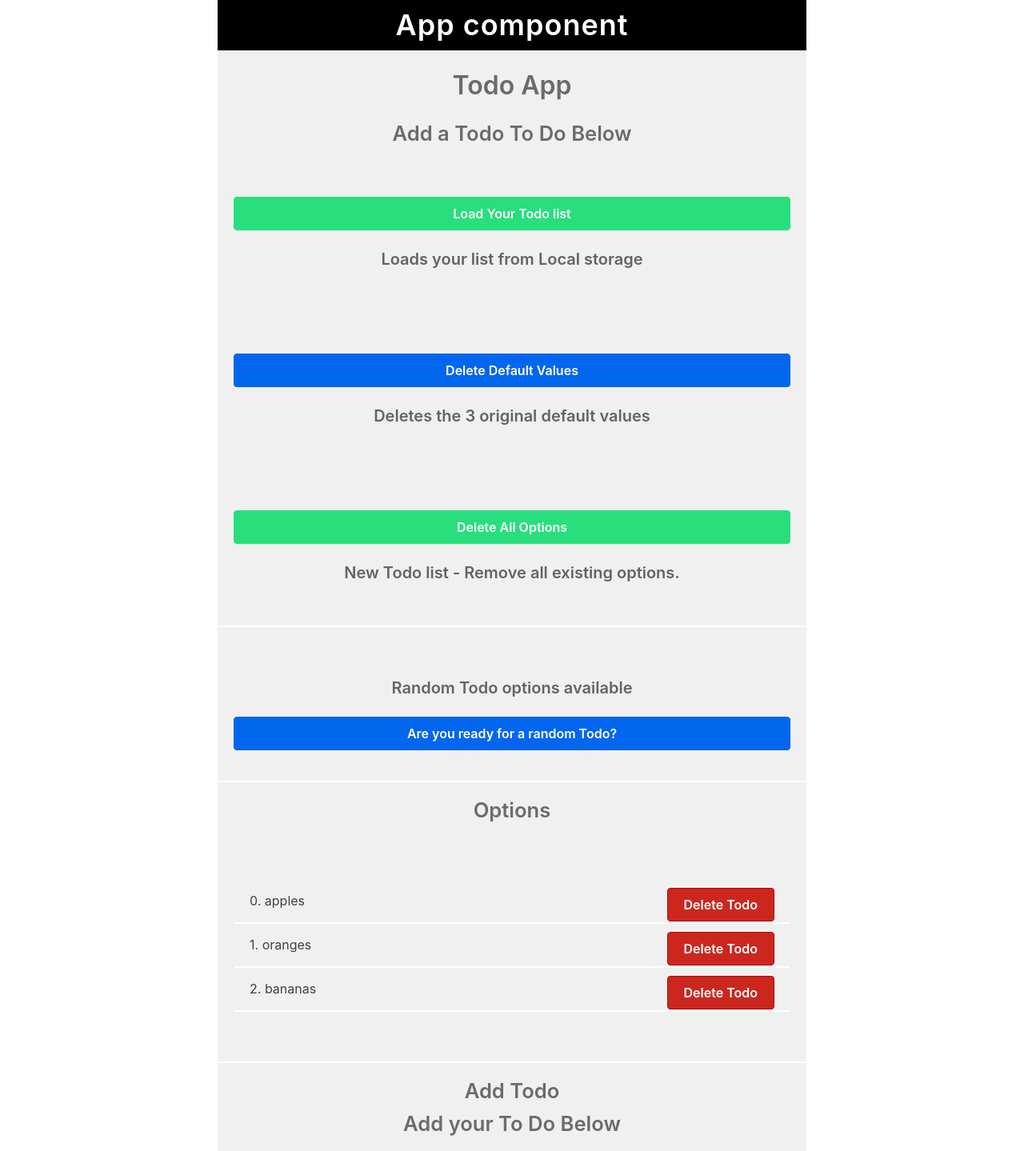
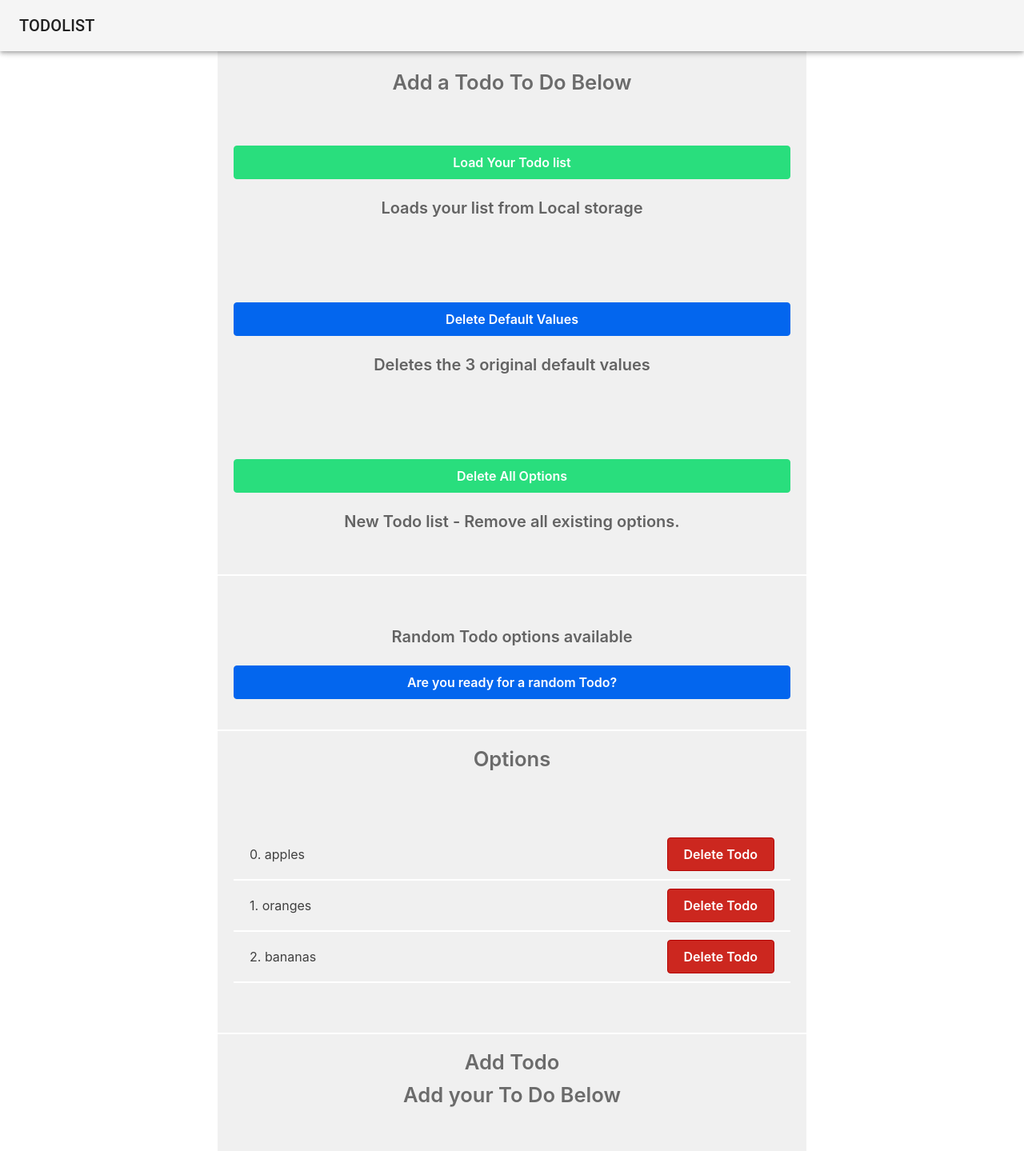
Before and after one commit to stefan22/rjsx, a React (Create React App) app: page / in a window 1280 px wide. Shown: the top 1439 px of the page at 80% size. Built offline with nearby package versions, Linux system fonts and the light colour scheme.

Commit message:
[topbar]component

```diff
--- a/src/js/App.js
+++ b/src/js/App.js
@@ -1,4 +1,5 @@
 import React, {Component} from 'react';
+import TopBar from './top-bar';
 import '../scss/App.scss';
 
 class App extends Component {
@@ -102,9 +103,8 @@ class App extends Component {
     let subtitle = 'Add a Todo To Do';
     return (
       <div className="container small-container calwrapper cfx">
-        <div className="app-comp flex-small">
-          <h1 className="black">App component</h1>
-
+        <div className="app-comp flex-large">
+          <TopBar />
           <Header
             resetH3={this.resetH3}
             handleTodoList={this.handleTodoList}
@@ -153,7 +153,7 @@ class Header extends Component {
 
   render() {
     return (
-      <div className="header-comp flex-small">
+      <div className="header-comp flex-large">
         <h2 className="text-center">Todo App</h2>
         <div id="todolist">
           <h3 className="text-center">Add a Todo To Do Below</h3>
@@ -205,7 +205,7 @@ class Action extends Component {
   render() {
     let randomText = 'Your Todo list is empty, enter a few things first.';
     return (
-      <div className="action-comp flex-small">
+      <div className="action-comp flex-large">
         <div className="content-section">
           <div className="random text-center">
             {this.props.options.length > 0 ? <h4>{this.props.random}</h4> : <h4>{randomText}</h4>}
@@ -233,10 +233,10 @@ class Options extends Component {
 
   render() {
     return (
-      <div className="options-comp ovflw flex-small">
+      <div className="options-comp flex-large">
         <h3>Options</h3>
         <div className="content-section">
-          <div className="options cfx">
+          <div className="options">
             {this.props.options.map((itm, index) => {
               return <Option removeTodo={this.removeTodo} key={index} itmkey={index} itm={itm} />;
             })}
@@ -259,7 +259,7 @@ class Option extends Component {
 
   render() {
     return (
-      <div className="option-comp cfx flex-small">
+      <div className="option-comp clearfix flex-large">
         <div className="todo" key={this.props.itmkey}>
           {this.props.itmkey}. {this.props.itm}
           <button className="button .square-button red-button" onClick={this.removeTodo}>
@@ -288,7 +288,7 @@ class AddOption extends Component {
   }
   render() {
     return (
-      <div className="addoption-comp flex-small">
+      <div className="addoption-comp flex-large">
         <h3>Add Todo</h3>
         <h3>Add your To Do Below</h3>
         <div className="content-section">
--- /dev/null
+++ b/src/js/top-bar.js
@@ -0,0 +1,20 @@
+import AppBar from '@material-ui/core/AppBar';
+import Toolbar from '@material-ui/core/Toolbar';
+import Typography from '@material-ui/core/Typography';
+import React from 'react';
+
+
+const TopBar = () => (
+  <div >
+    <AppBar position="fixed" color="default">
+      <Toolbar>
+        <Typography variant="h6" color="inherit" noWrap>
+        TODOLIST
+        </Typography>
+      </Toolbar>
+    </AppBar>
+  </div>
+);
+
+
+export default TopBar;
--- a/src/scss/App.scss
+++ b/src/scss/App.scss
@@ -70,7 +70,7 @@
 .option-comp {
 	height: auto;
 	.todo {
-		line-height: 33px;
+		line-height: 42px;
 	}
 }
 
@@ -121,8 +121,9 @@ h3 {
 
 .red-button {
   background-color: #cc271f;
-    border: 1px solid #b50505;
-    float: right;
+  border: 1px solid #b50505;
+  float: right;
+  margin:0;
 }
 .red-button:hover {
   background-color:#af150c;
```
